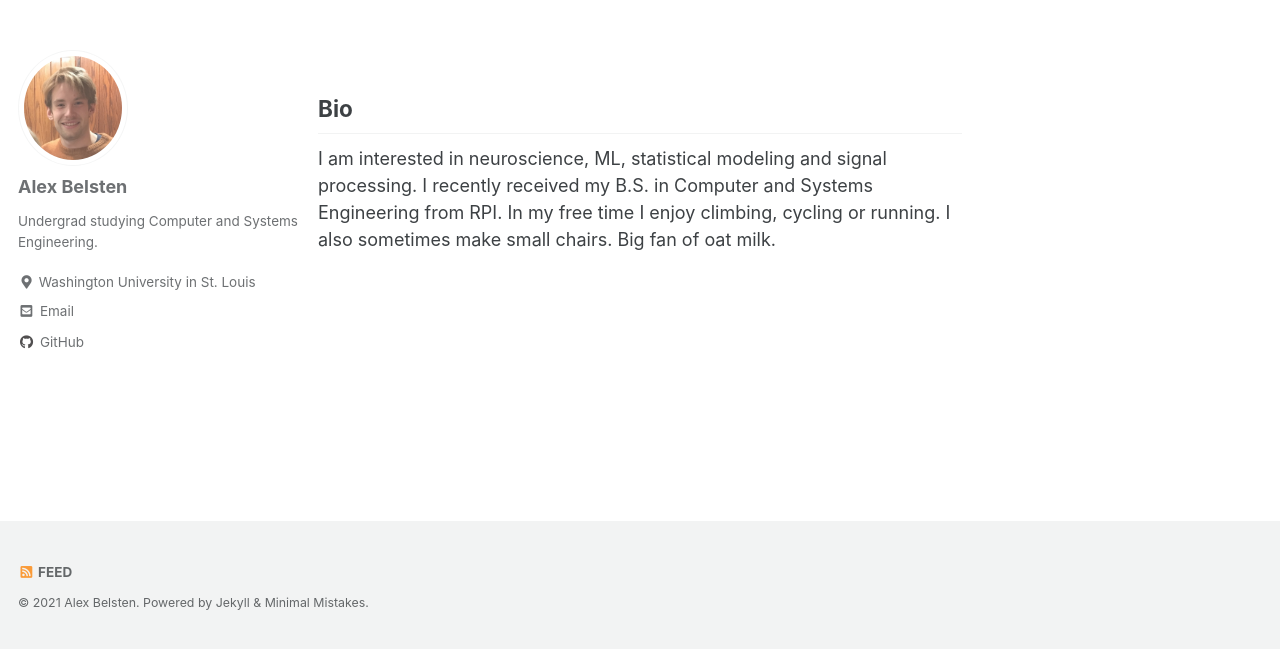
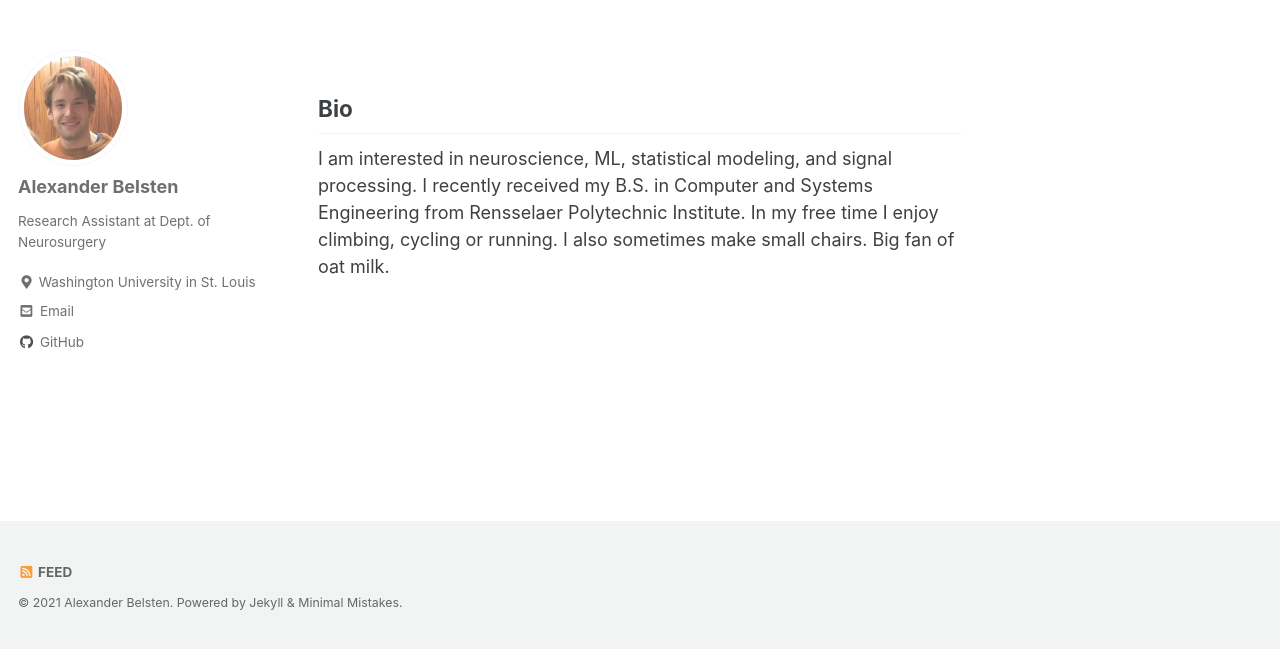
Before and after one commit to belsten/belsten.github.io, a Jekyll site: the page built from index.markdown, in a window 1280 px wide, cut to the strip 251-900 px from the top of the page. Built offline with Jekyll 4.4.1, drawn with Linux system fonts in a browser that asks for light colours; cached includes are drawn as plain includes; a script bundle is joined from its source files by our own code; library files that are not in the unit come from our copies; our own code applies the rules of GitHub Pages for plain Markdown files.

Commit message:
added oxford comma - embarrassing

```diff
--- a/_config.yml
+++ b/_config.yml
@@ -18,7 +18,7 @@
 # You can create any custom variable you would like, and they will be accessible
 # in the templates via {{ site.myvariable }}.
 #
-# title: Alex Belsten
+# title: Alexander Belsten
 # email: afbelsten@gmail.com
 # description: >- # this means to ignore newlines until "baseurl:"
 #   I am Alex Belsten and I am an undergraduate studying Computer and Systems Engineering at RPI.
@@ -28,7 +28,7 @@
 locale                   : "en-US"
 title                    : "About"
 title_separator          : "-"
-name                     : "Alex Belsten"
+name                     : "Alexander Belsten"
 description              : ""
 url                      : "https://belsten.github.io" # the base hostname & protocol for your site e.g. "https://mmistakes.github.io"
 baseurl                  :  # the subpath of your site, e.g. "/blog"
@@ -48,9 +48,9 @@ comments:
 
 # Site Author
 author:
-  name             : "Alex Belsten"
+  name             : "Alexander Belsten"
   avatar           : "/assets/belsten.JPG"
-  bio              : "Undergrad studying Computer and Systems Engineering."
+  bio              : "Research Assistant at Dept. of Neurosurgery"
   location         : "Washington University in St. Louis"
   email            : "afbelsten at gmail dot com"
   uri              :
--- a/index.markdown
+++ b/index.markdown
@@ -13,4 +13,4 @@ header:
 
 ## Bio
 
-I am interested in neuroscience, ML, statistical modeling and signal processing. I recently received my B.S. in Computer and Systems Engineering from RPI. In my free time I enjoy climbing, cycling or running. I also sometimes make small chairs. Big fan of oat milk.
+I am interested in neuroscience, ML, statistical modeling, and signal processing. I recently received my B.S. in Computer and Systems Engineering from Rensselaer Polytechnic Institute. In my free time I enjoy climbing, cycling or running. I also sometimes make small chairs. Big fan of oat milk.
```
